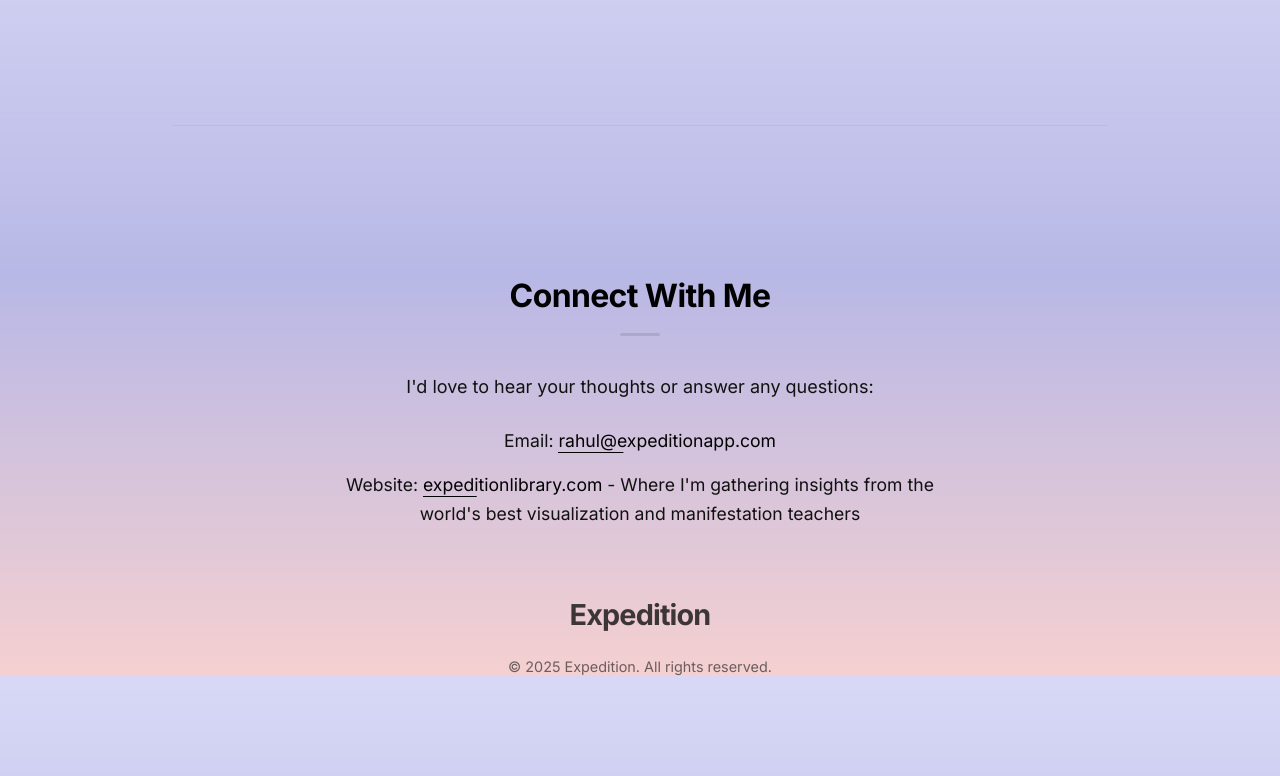
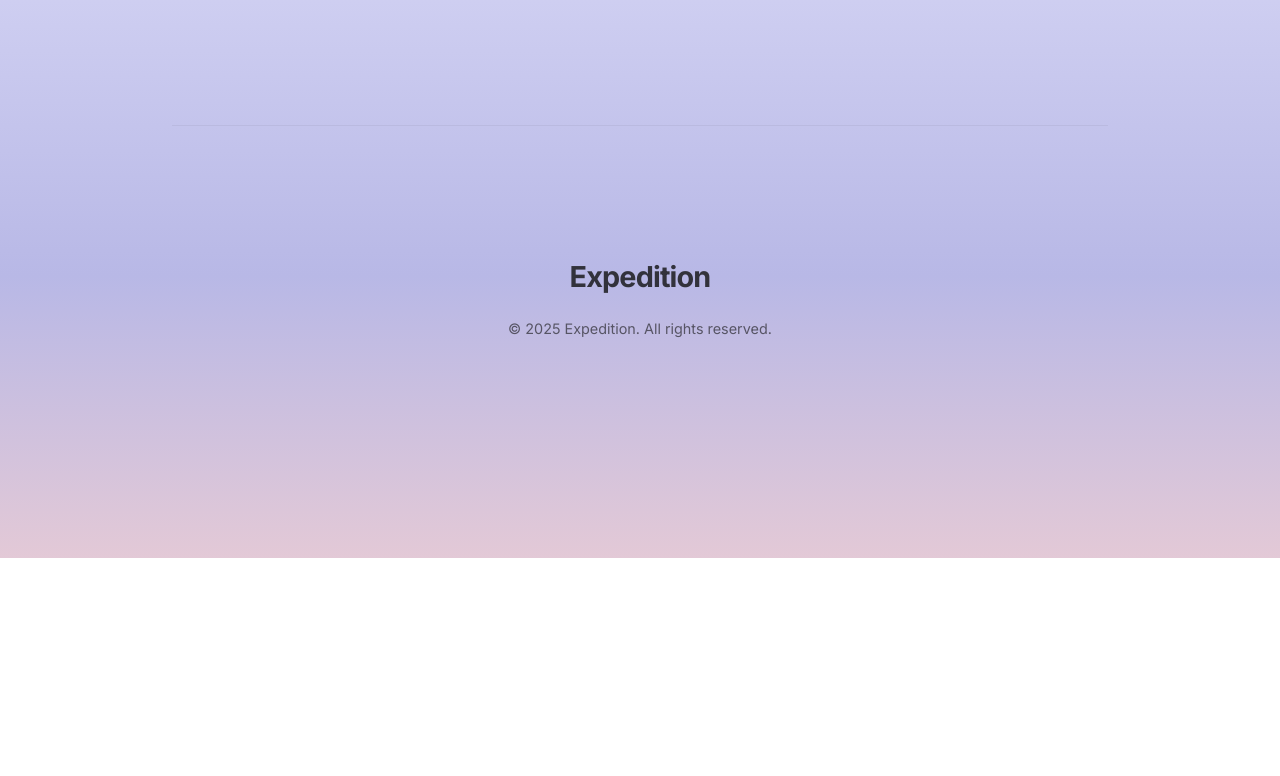
Before and after one commit to rahulgoyal203/expedition-website, a website: page index.html in a window 1280 px wide. Shown: the part 8924-9700 px from the top of the page. After the commit the page ends 9482 px from the top, so only its background shows below. Drawn offline with Linux system fonts and the light colour scheme.

Commit message:
edit on website

```diff
--- a/index.html
+++ b/index.html
@@ -332,14 +332,6 @@
         </section>
 
         <footer>
-            <h2>Connect With Me</h2>
-
-            <p>I'd love to hear your thoughts or answer any questions:</p>
-            <ul>
-                <li>Email: <a href="mailto:rahul@expeditionapp.com">rahul@expeditionapp.com</a></li>
-                <li>Website: <a href="https://expeditionlibrary.com">expeditionlibrary.com</a> - Where I'm gathering insights from the world's best visualization and manifestation teachers</li>
-            </ul>
-
             <div class="footer-logo">Expedition</div>
             <p class="copyright">© 2025 Expedition. All rights reserved.</p>
         </footer>
```
